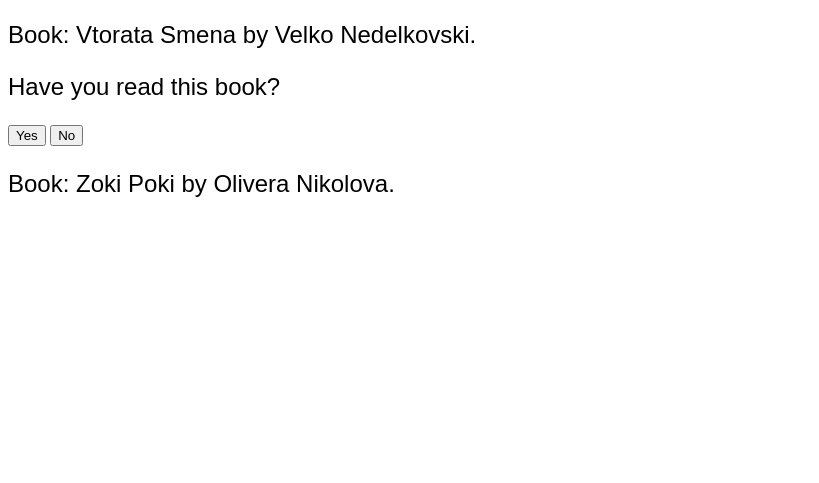
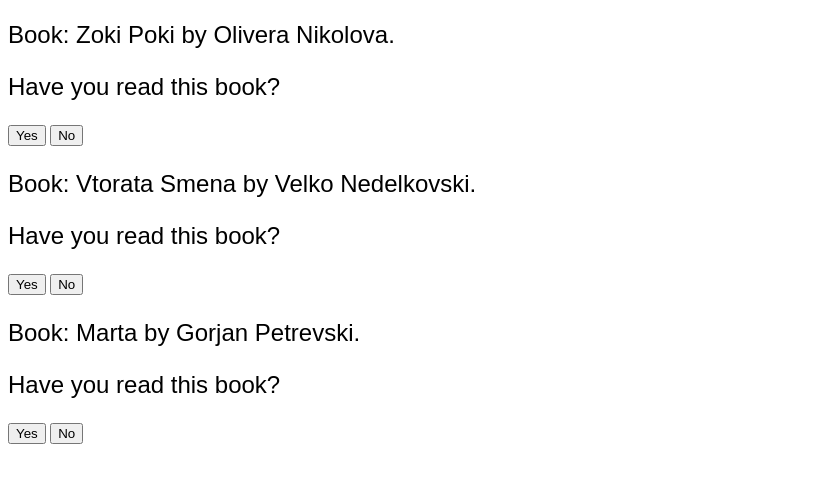
Before and after one commit to nTodorovski/Basic-Javascript, a plain HTML site: page Homework_Lecture07/Reading status of a Book/index.html in a window 1280 px wide. Shown: the part 61-544 px from the top of the page, without its empty margins (0-819 px from the left). Drawn offline with Linux system fonts and the light colour scheme.

Commit message:
Update index.html

```diff
--- a/Homework_Lecture07/Reading status of a Book/index.html
+++ b/Homework_Lecture07/Reading status of a Book/index.html
@@ -13,11 +13,18 @@
 </head>
 <body>
     <h1>This program shows the reading status of a book.</h1>
-    <p style="font-size:24px;" id="paragraph2"></p>
+    <p style="font-size:24px;" id="paragraph1"></p>
     <p style="font-size:24px;">Have you read this book?</p>
     <button type="button" id="button1">Yes</button>
     <button type="button" id="button2">No</button>
-    <p style="font-size:24px;" id="paragraph1"></p>
+    <p style="font-size:24px;" id="paragraph2"></p>
+    <p style="font-size:24px;">Have you read this book?</p>
+    <button type="button" id="button3">Yes</button>
+    <button type="button" id="button4">No</button>
+    <p style="font-size:24px;" id="paragraph3"></p>
+    <p style="font-size:24px;">Have you read this book?</p>
+    <button type="button" id="button5">Yes</button>
+    <button type="button" id="button6">No</button>
     <script src="script.js"></script>
 </body>
 </html>
```
